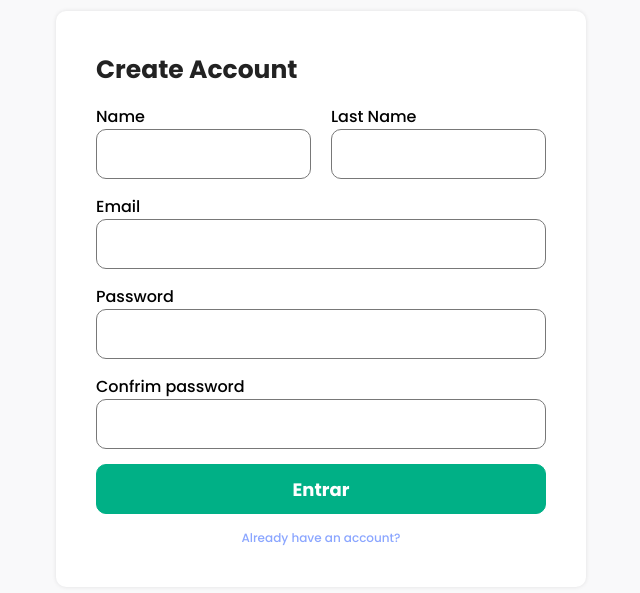
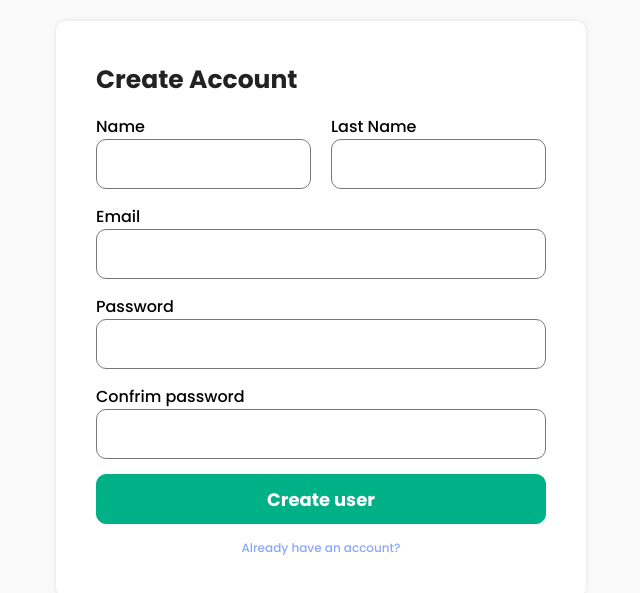
Before and after one commit to GabrielNatan/finance, a React (Create React App) app: page /create-account in a window 1280 px wide. Shown: the part 101-694 px from the top of the page, without its empty margins (319-959 px from the left). Built offline with nearby package versions, Linux system fonts and the light colour scheme.

Commit message:
feat: add message and alert in create account

```diff
--- a/src/pages/CreateAccount/index.tsx
+++ b/src/pages/CreateAccount/index.tsx
@@ -6,21 +6,38 @@ import { type FormDataOptions, type FormData } from '../../interface'
 import { Container, Title, Form, Navigation, ContainerInput } from './style'
 import { useNavigate } from 'react-router-dom'
 import { useApi } from '../../hooks/useApi'
+import { Alert } from '../../components/Alert'
+import { useState } from 'react'
+import { Loading } from '../../components/Loading'
+
+interface AlertState {
+  message: string
+  type: 'success' | 'error'
+}
 
 export const CreateAccount = () => {
   const { register, handleSubmit, formState: { errors } } = useForm<FormData>()
   const { toggleToken } = useAuth()
   const navigate = useNavigate()
   const { createUser } = useApi()
+  const [activeAlert, setActiveAlert] = useState(false)
+  const [message, setMessage] = useState<AlertState>({ message: '', type: 'success' })
+  const [loading, setLoading] = useState(false)
 
   const sendForm = async (data: any) => {
     const { email, password, name, lastName } = data
+    setLoading(true)
     try {
       await createUser(name, lastName, email, password)
       toggleToken()
       navigate('/')
+      setMessage({ message: 'Usuario cadastrado com sucesso', type: 'success' })
     } catch (error) {
       console.log('ERRO=> ', error)
+      setMessage({ message: 'Usuario não adastrado, tente novamente.', type: 'error' })
+      setActiveAlert(true)
+    } finally {
+      setLoading(false)
     }
   }
 
@@ -51,6 +68,12 @@ export const CreateAccount = () => {
 
   return (
     <Container>
+      <Alert
+        onClose={() => { setActiveAlert(false) }}
+        type={message.type}
+        active={activeAlert}
+        message={message.message}
+      />
       <Form onSubmit={handleSubmit(sendForm)}>
         <Title>Create Account</Title>
         <ContainerInput>
@@ -98,7 +121,9 @@ export const CreateAccount = () => {
         <Button
           type="submit"
           disabled={false}
-        >Entrar</Button>
+        >
+          {loading ? <Loading/> : 'Create user'}
+        </Button>
         <Navigation to="/login">
           Already have an account?
         </Navigation>
```
